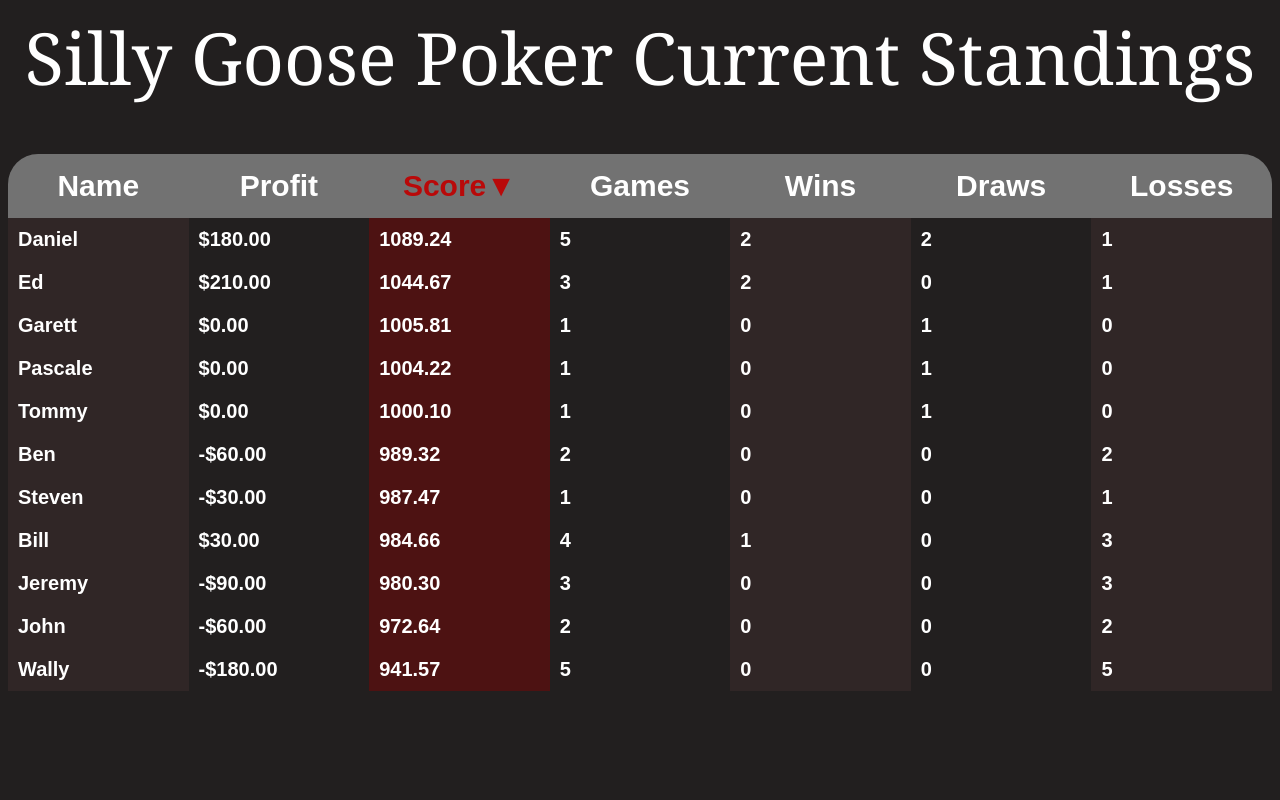
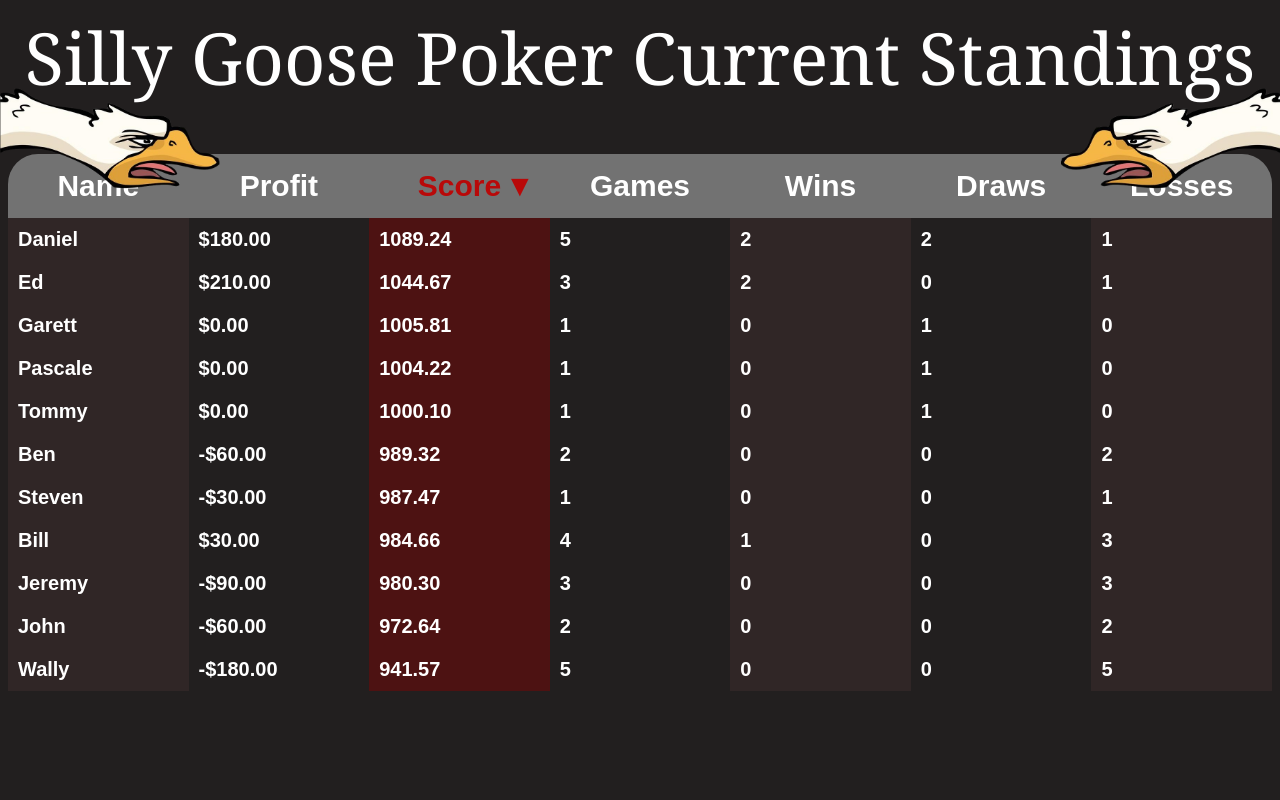
Before and after one commit to benjaminjkern/pokerserver, a plain HTML site: page index.html in a window 1280 px wide. Shown: the top 800 px of the page. Drawn offline with Linux system fonts and the light colour scheme; files whose address does not match are found by name.

Commit message:
meta tags + better responsive images

```diff
--- a/index.css
+++ b/index.css
@@ -13,7 +13,7 @@ h1 {
     font-weight: 100;
 }
 
-@media only screen and (min-width: 1570px) {
+@media only screen and (min-width: 1555px) {
     .img1 {
         position: absolute;
         right: -8;
@@ -33,7 +33,27 @@ h1 {
         right: 15;
     }
 }
-@media only screen and (max-width: 1570px) {
+@media only screen and (min-width: 853px) and (max-width: 1554px) {
+    .img1 {
+        position: absolute;
+        right: -8;
+        top: 72px;
+        height: 120px;
+    }
+    .img2 {
+        position: absolute;
+        transform: scaleX(-1);
+        left: -8px;
+        top: 72px;
+        height: 120px;
+    }
+
+    .toprow span {
+        position: absolute;
+        right: 15;
+    }
+}
+@media only screen and (max-width: 853px) {
     .spacer {
         height: calc((100vw - 16px) * 344 / 629);
     }
--- a/index.html
+++ b/index.html
@@ -6,6 +6,7 @@
     <script src="elo.js"></script>
     <script src="table.js"></script>
     <link rel="stylesheet" href="index.css" />
+    <meta property="og:image" content="https://benjaminjkern.github.io/sillygeesepoker/goose.png" />
 </head>
 
 <body>
```
